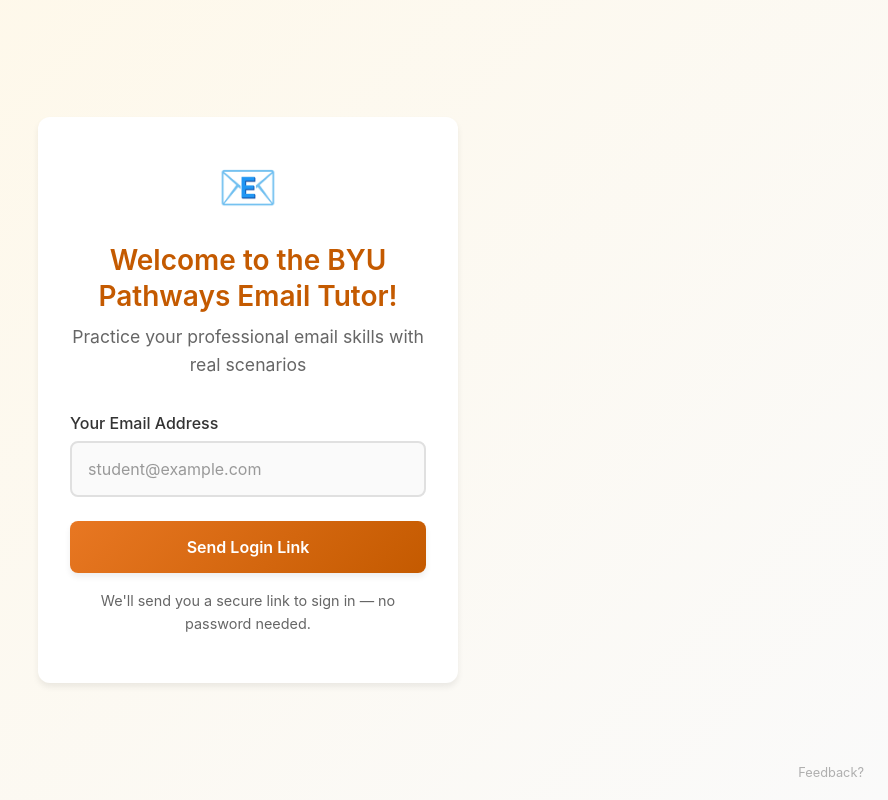
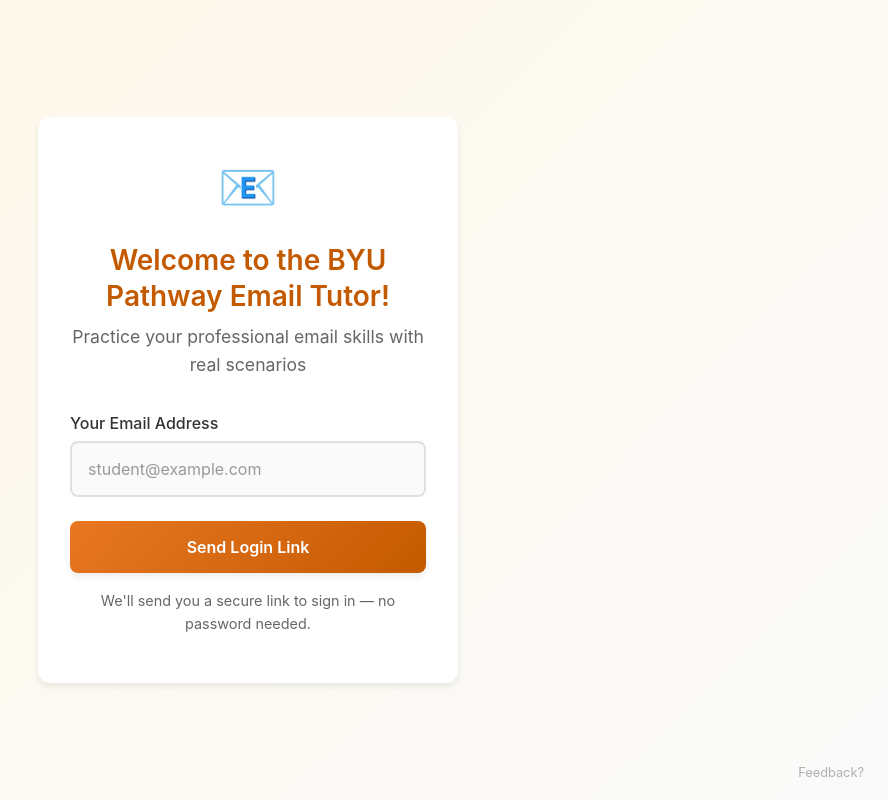
Before and after one commit to pathway-email-bot/pebservice, a website built with Vite: page portal/index.html in a window 1280 px wide. Shown: the whole page, without its empty margins (392-1280 px from the left). Built offline with nearby package versions, Linux system fonts and the light colour scheme; some packages are replaced by stand-ins of ours; no server answers.

Commit message:
fix: correct 'BYU Pathways' typo to 'BYU Pathway' - Fixes #2

```diff
--- a/portal/src/pages/login.ts
+++ b/portal/src/pages/login.ts
@@ -11,7 +11,7 @@
     <div class="login-page">
       <div class="card login-card">
         <div class="welcome-icon">📧</div>
-        <h1>Welcome to the BYU Pathways Email Tutor!</h1>
+        <h1>Welcome to the BYU Pathway Email Tutor!</h1>
         <p class="subtitle">Practice your professional email skills with real scenarios</p>
 
         <form id="login-form">
--- a/portal/src/style.css
+++ b/portal/src/style.css
@@ -1,12 +1,12 @@
 /*
  * Student Portal - Global Styles
  * Color scheme: Warm, inviting, encouraging
- * Inspired by BYU Pathways (orange-yellow) with accessible contrasts
+ * Inspired by BYU Pathway (orange-yellow) with accessible contrasts
  */
 
 /* ===== CSS Custom Properties (Design Tokens) ===== */
 :root {
-  /* Primary - Warm Orange (BYU Pathways inspired) */
+  /* Primary - Warm Orange (BYU Pathway inspired) */
   --color-primary: #E87722;
   --color-primary-light: #F5A623;
   --color-primary-dark: #C45A00;
```
